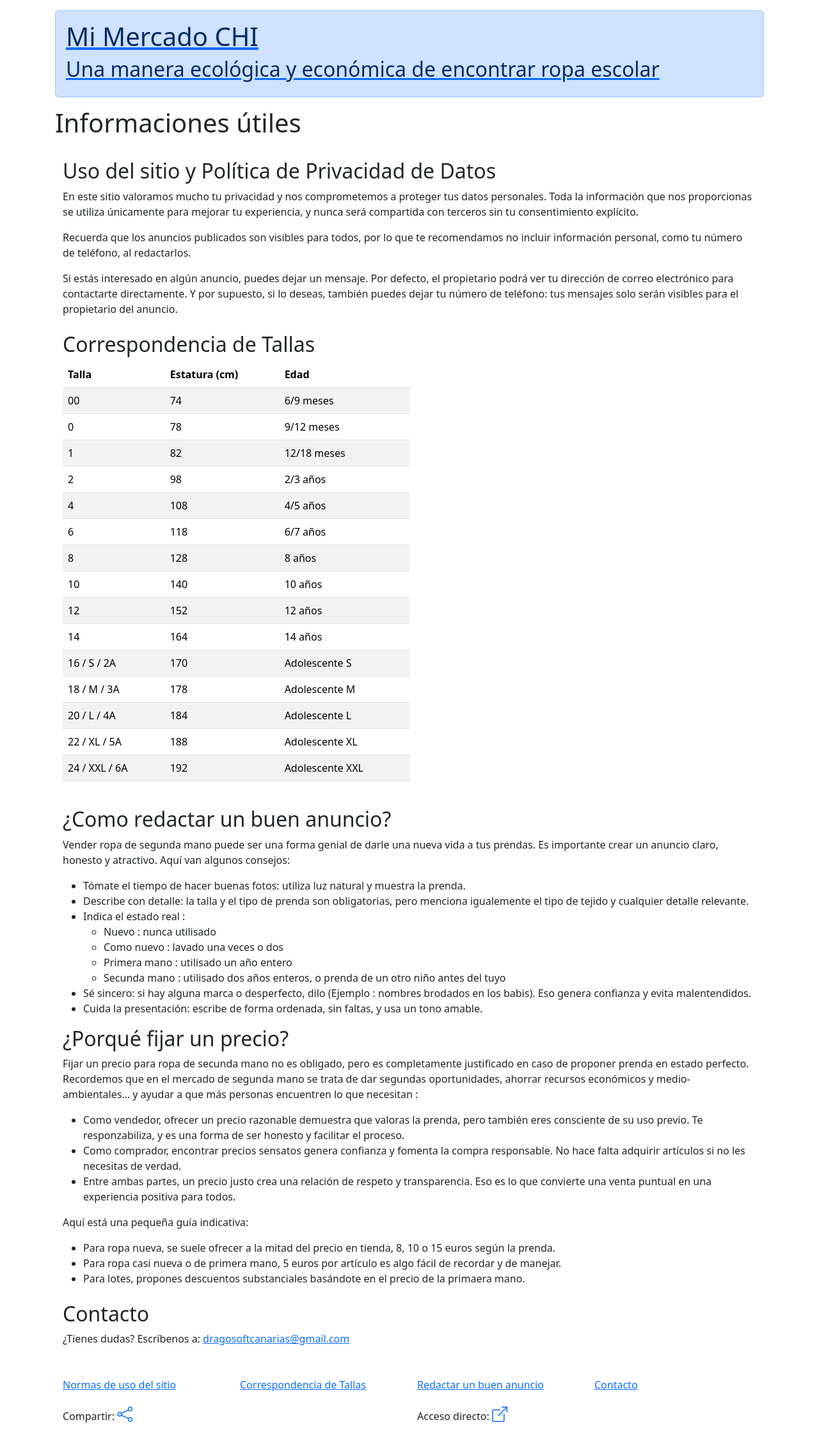
After one commit to DarkCastor111/MercadoCentral, a Django app: page /footer/detail/ in a window 1280 px wide. The commit adds this page. Shown: the whole page at 64% size. Run offline with Django 5.2, Linux system fonts and the light colour scheme.

Commit message:
Version 00.16 Footer Page

```diff
--- a/mercadocentral/core/templates/core/layout.html
+++ b/mercadocentral/core/templates/core/layout.html
@@ -9,11 +9,14 @@
         <script src="https://cdn.jsdelivr.net/npm/bootstrap@5.3.3/dist/js/bootstrap.bundle.min.js" integrity="sha384-YvpcrYf0tY3lHB60NNkmXc5s9fDVZLESaAA55NDzOxhy9GkcIdslK1eN7N6jIeHz" crossorigin="anonymous"></script>
         <link rel="stylesheet" href="https://cdn.jsdelivr.net/npm/bootstrap-icons@1.13.1/font/bootstrap-icons.min.css">
     </head>
-    <body class="p-3">
-        <div class="alert alert-primary" role="alert">
-            <h1>Mi Mercado CHI</h1>
-            <h2>Una manera ecológica y económica de encontrar ropa escolar</h2>
-        </div>
+    <body class="p-3 container">
+        <a href="{% url 'core_home' %}">
+
+            <div class="alert alert-primary" role="alert">
+                <h1>Mi Mercado CHI</h1>
+                <h2>Una manera ecológica y económica de encontrar ropa escolar</h2>
+            </div>
+        </a>
 
         <h1>{% block titulo %} Inicio {% endblock %}</h1>
 
@@ -26,4 +29,67 @@
         {% block contenido %}
         {% endblock %}
     </body>
+    <footer class="container">
+        <div class="row">
+            <a class="col-md-3 col-6" href="{% url 'footer_detail' %}#privacidad"> Normas de uso del sitio </a>
+            <a class="col-md-3 col-6" href="{% url 'footer_detail' %}#tallas"> Correspondencia de Tallas </a>
+            <a class="col-md-3 col-6" href="{% url 'footer_detail' %}#anuncio"> Redactar un buen anuncio </a>
+            <a class="col-md-3 col-6" href="{% url 'footer_detail' %}#contacto"> Contacto </a>
+        </div>
+        <div class="row mt-3">
+            <div class="col-6">
+                Compartir:
+                <a id="share-link" href="#" title="Compartir">
+                        <i class="bi bi-share fs-4"></i>
+                </a>
+            </div>
+            <div class="col-6">
+                Acceso directo:
+                <a id="enlace-link" href="#" title="Acceso directo">
+                        <i class="bi bi-box-arrow-up-right fs-4"></i>
+                </a>
+            </div>
+
+        </div>
+    </footer>
+    <script>
+    document.addEventListener('DOMContentLoaded', function () {
+
+        var enlaceLink = document.getElementById('enlace-link');
+        if (enlaceLink) {
+            enlaceLink.addEventListener('click', function (e) {
+                    alert('Para crear un acceso directo, usa el menú de tu navegador (Agregar a pantalla de inicio).');
+
+            });
+        }
+    });
+    // Detecta si es móvil y ajusta el enlace de compartir
+    document.addEventListener('DOMContentLoaded', function () {
+        var shareLink = document.getElementById('share-link');
+        var pageUrl = encodeURIComponent(window.location.href);
+        var pageText = encodeURIComponent("¡Mira este sitio!");
+        if (/Android|webOS|iPhone|iPad|iPod|BlackBerry|IEMobile|Opera Mini/i.test(navigator.userAgent)) {
+            // WhatsApp para móviles
+            shareLink.href = "https://wa.me/?text=" + pageText + "%20" + pageUrl;
+        } else if (navigator.share) {
+            // API de compartir nativa
+            shareLink.addEventListener('click', function (e) {
+                e.preventDefault();
+                navigator.share({
+                    title: document.title,
+                    text: "¡Mira este sitio!",
+                    url: window.location.href
+                });
+            });
+        } else {
+            // Copiar enlace para escritorio
+            shareLink.href = pageUrl;
+            shareLink.addEventListener('click', function (e) {
+                e.preventDefault();
+                navigator.clipboard.writeText(window.location.href);
+                alert('Enlace copiado al portapapeles');
+            });
+        }
+    });
+</script>
 </html>
--- /dev/null
+++ b/mercadocentral/footer/templates/footer/footer-detail.html
@@ -0,0 +1,190 @@
+{% extends "core/layout.html" %}
+
+{% block titulo %} Informaciones útiles {% endblock %}
+
+{% block contenido %}
+<div class="container py-4">
+    <!-- 1. Política de Privacidad de Datos -->
+    <section class="mb-4">
+        <h2 id="privacidad">Uso del sitio y Política de Privacidad de Datos</h2>
+        <p>
+            En este sitio valoramos mucho tu privacidad y nos comprometemos a proteger tus datos personales. Toda la
+            información que nos proporcionas se utiliza únicamente para mejorar tu experiencia, y nunca será compartida
+            con terceros sin tu consentimiento explícito.
+        </p>
+        <p>
+            Recuerda que los anuncios publicados son visibles para todos, por lo que te recomendamos no incluir
+            información personal, como tu número de teléfono, al redactarlos.
+        </p>
+        <p>
+            Si estás interesado en algún anuncio, puedes dejar un mensaje. Por defecto, el propietario podrá ver tu
+            dirección de correo electrónico para contactarte directamente.
+            Y por supuesto, si lo deseas, también puedes dejar tu número de teléfono: tus mensajes solo serán visibles
+            para el propietario del anuncio.
+        </p>
+    </section>
+
+    <!-- 2. Tabla de Correspondencia de Tallas -->
+    <section class="mb-4">
+        <h2  id="tallas">Correspondencia de Tallas</h2>
+        <div class="table-responsive col-md-6">
+
+            <table class="table table-striped">
+                <thead>
+                    <tr>
+                    <th scope="col">Talla</th>
+                    <th scope="col">Estatura (cm)</th>
+                    <th scope="col">Edad</th>
+                </tr>
+            </thead>
+            <tbody>
+                <tr>
+                    <td>00</td>
+                    <td>74</td>
+                    <td>6/9 meses</td>
+                </tr>
+                <tr>
+                    <td>0</td>
+                    <td>78</td>
+                    <td>9/12 meses</td>
+                </tr>
+                <tr>
+                    <td>1</td>
+                    <td>82</td>
+                    <td>12/18 meses</td>
+                </tr>
+                <tr>
+                    <td>2</td>
+                    <td>98</td>
+                    <td>2/3 años</td>
+                </tr>
+                <tr>
+                    <td>4</td>
+                    <td>108</td>
+                    <td>4/5 años</td>
+                </tr>
+                <tr>
+                    <td>6</td>
+                    <td>118</td>
+                    <td>6/7 años</td>
+                </tr>
+                <tr>
+                    <td>8</td>
+                    <td>128</td>
+                    <td>8 años</td>
+                </tr>
+                <tr>
+                    <td>10</td>
+                    <td>140</td>
+                    <td>10 años</td>
+                </tr>
+                <tr>
+                    <td>12</td>
+                    <td>152</td>
+                    <td>12 años</td>
+                </tr>
+                <tr>
+                    <td>14</td>
+                    <td>164</td>
+                    <td>14 años</td>
+                </tr>
+                <tr>
+                    <td>16 / S / 2A</td>
+                    <td>170</td>
+                    <td>Adolescente S</td>
+                </tr>
+                <tr>
+                    <td>18 / M / 3A</td>
+                    <td>178</td>
+                    <td>Adolescente M</td>
+                </tr>
+                <tr>
+                    <td>20 / L / 4A</td>
+                    <td>184</td>
+                    <td>Adolescente L</td>
+                </tr>
+
+                <tr>
+                    <td>22 / XL / 5A</td>
+                    <td>188</td>
+                    <td>Adolescente XL</td>
+                </tr>
+                <tr>
+                    <td>24 / XXL / 6A</td>
+                    <td>192</td>
+                    <td>Adolescente XXL</td>
+                </tr>
+
+            </tbody>
+        </table>
+    </div>
+    </section>
+
+    <!-- 3. Ventajas de Fijar un Precio -->
+    <section class="mb-4">
+        <h2  id="anuncio">¿Como redactar un buen anuncio?</h2>
+
+        <p>
+            Vender ropa de segunda mano puede ser una forma genial de darle una nueva vida a tus prendas. Es importante
+            crear un anuncio claro, honesto y atractivo. Aquí van algunos consejos:
+        <ul>
+            <li>Tómate el tiempo de hacer buenas fotos: utiliza luz natural y muestra la prenda.</li>
+            <li>Describe con detalle: la talla y el tipo de prenda son obligatorias, pero menciona igualemente el tipo
+                de tejido y cualquier detalle relevante.</li>
+            <li>Indica el estado real :
+                <ul>
+                    <li>Nuevo : nunca utilisado</li>
+                    <li>Como nuevo : lavado una veces o dos</li>
+                    <li>Primera mano : utilisado un año entero</li>
+                    <li>Secunda mano : utilisado dos años enteros, o prenda de un otro niño antes del tuyo</li>
+                </ul>
+            </li>
+            <li>Sé sincero: si hay alguna marca o desperfecto, dilo (Ejemplo : nombres brodados en los babis). Eso
+                genera confianza y evita malentendidos.</li>
+            <li>Cuida la presentación: escribe de forma ordenada, sin faltas, y usa un tono amable.</li>
+        </ul>
+        </p>
+
+        <h2>¿Porqué fijar un precio?</h2>
+
+        <p>
+
+            Fijar un precio para ropa de secunda mano no es obligado, pero es completamente justificado en caso de
+            proponer prenda en estado perfecto. Recordemos que en el mercado de segunda mano se trata de dar segundas
+            oportunidades,
+            ahorrar recursos económicos y medio-ambientales… y ayudar a que más personas encuentren lo que necesitan :
+
+        <ul>
+            <li>Como vendedor, ofrecer un precio razonable demuestra que valoras la prenda, pero también eres consciente
+                de su uso previo. Te responzabiliza, y es una forma de ser honesto y facilitar el proceso.</li>
+            <li>Como comprador, encontrar precios sensatos genera confianza y fomenta la compra responsable. No hace
+                falta adquirir artículos si no les necesitas de verdad.</li>
+            <li>Entre ambas partes, un precio justo crea una relación de respeto y transparencia. Eso es lo que
+                convierte una venta puntual en una experiencia positiva para todos.</li>
+        </ul>
+
+        </p>
+
+        <p>
+            Aquí está una pequeña guía indicativa:
+
+        <ul>
+            <li>Para ropa nueva, se suele ofrecer a la mitad del precio en tienda, 8, 10 o 15 euros según la prenda.</li>
+            <li>Para ropa casi nueva o de primera mano, 5 euros por artículo es algo fácil de recordar y de manejar.</li>
+            <li>Para lotes, propones descuentos substanciales basándote en el precio de la primaera mano.</li>
+        </ul>
+        </p>
+    </section>
+
+    <!-- 4. Contacto y Compartir -->
+    <section class="mb-4">
+        <h2  id="contacto">Contacto</h2>
+        <p>
+            ¿Tienes dudas? Escríbenos a:
+            <a href="mailto:dragosoftcanarias@gmail.com">dragosoftcanarias@gmail.com</a>
+        </p>
+    </section>
+</div>
+
+
+{% endblock %}
--- /dev/null
+++ b/mercadocentral/footer/urls.py
@@ -0,0 +1,6 @@
+from django.urls import path
+from . import views
+
+footer_patterns = [
+    path('detail/', views.footer_detail, name='footer_detail'),
+]
--- a/mercadocentral/footer/views.py
+++ b/mercadocentral/footer/views.py
@@ -1,3 +1,5 @@
 from django.shortcuts import render
 
 # Create your views here.
+def footer_detail(request):
+    return render(request, 'footer/footer-detail.html')
--- a/mercadocentral/mercadocentral/settings.py
+++ b/mercadocentral/mercadocentral/settings.py
@@ -39,6 +39,7 @@ INSTALLED_APPS = [
     'django.contrib.messages',
     'django.contrib.staticfiles',
     'core',
+    'footer',
 ]
 
 MIDDLEWARE = [
--- a/mercadocentral/mercadocentral/urls.py
+++ b/mercadocentral/mercadocentral/urls.py
@@ -18,6 +18,7 @@ from django.contrib import admin
 from django.urls import path, include
 from core import views
 from usuarios.urls import usuarios_patterns
+from footer.urls import footer_patterns
 from django.conf import settings
 
 urlpatterns = [
@@ -32,6 +33,8 @@ urlpatterns = [
     path('admin/', admin.site.urls),
     # Paths de Auth
     path('usuarios/', include(usuarios_patterns)),
+    # Path de footer
+    path('footer/', include(footer_patterns)),
     # Temporal
     path('django_auth_urls/', include('django.contrib.auth.urls')),
 
```
